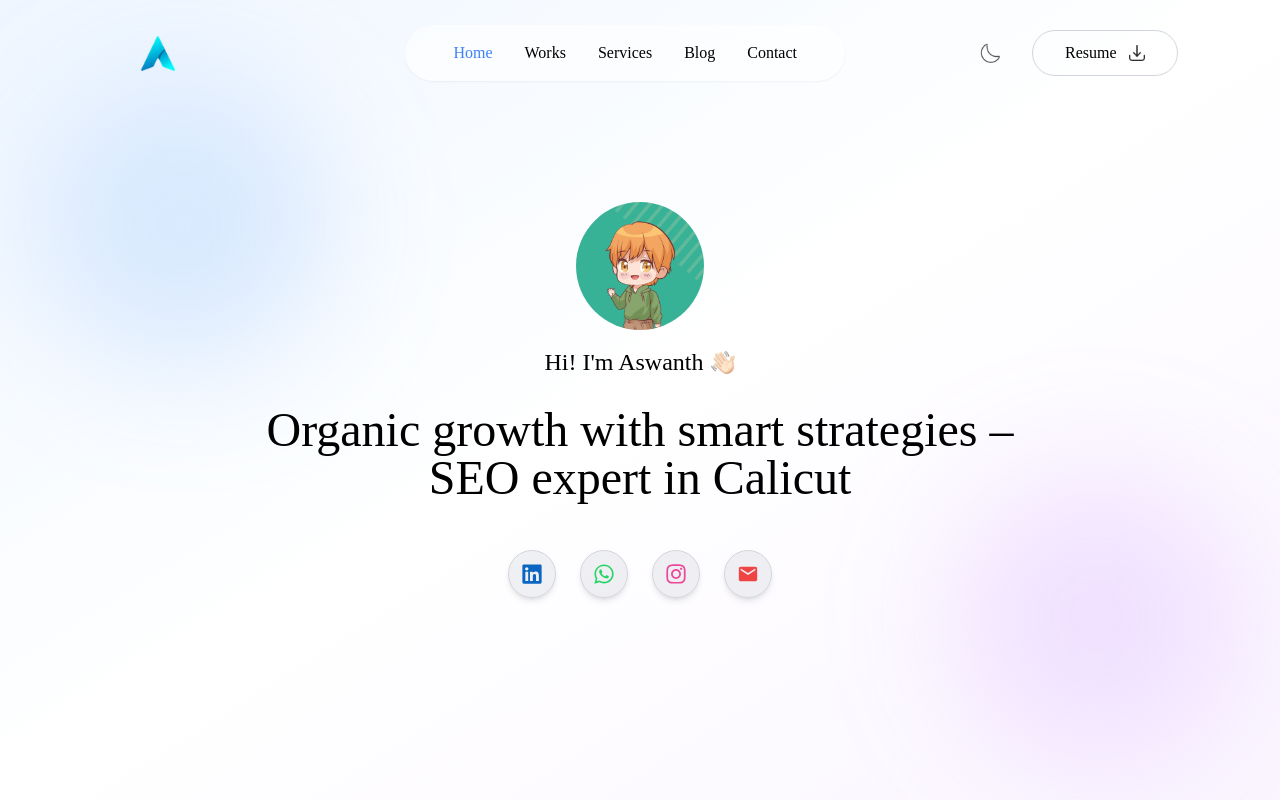
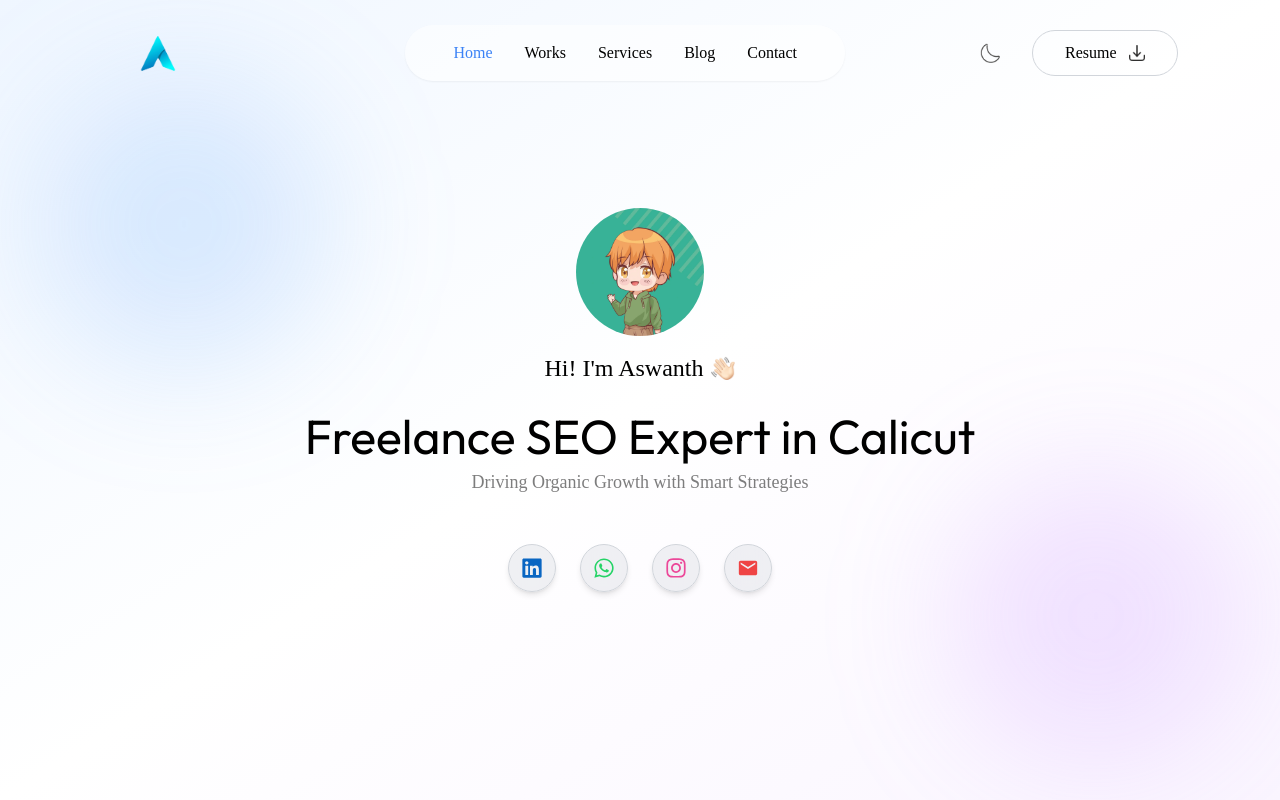
Before and after one commit to aswanth7356/aswanth-portfolio, a React (Vite) app: page / in a window 1280 px wide. Shown: the top 800 px of the page. Built offline with nearby package versions, Linux system fonts and the light colour scheme; a web font is replaced by a local one.

Commit message:
on page changes

```diff
--- a/index.html
+++ b/index.html
@@ -39,36 +39,47 @@
 {
   "@context": "https://schema.org",
   "@type": "Person",
+  "@id": "https://aswanth-portfolio-eta.vercel.app/#person",
   "name": "Aswanth P",
   "url": "https://aswanth-portfolio-eta.vercel.app/",
-  "jobTitle": "SEO Expert",
-  "description": "SEO expert in Calicut providing local SEO, technical SEO, on-page optimization, and link building services for businesses.",
   "image": "https://aswanth-portfolio-eta.vercel.app/portfolio-preview.png",
+  "jobTitle": "Freelance SEO Expert in Calicut",
+  "description": "Freelance SEO expert in Calicut helping businesses improve rankings, organic traffic, and online visibility through SEO.",
   "address": {
     "@type": "PostalAddress",
     "addressLocality": "Calicut",
     "addressRegion": "Kerala",
-    "addressCountry": "IN"
+    "addressCountry": "India"
   },
   "sameAs": [
     "https://www.linkedin.com/in/aswanth-clt",
     "https://github.com/aswanth7356"
+  ],
+  "knowsAbout": [
+    "SEO",
+    "Technical SEO",
+    "Local SEO",
+    "On-page SEO",
+    "Off-page SEO",
+    "Keyword Research",
+    "Content Optimization"
   ]
 }
 </script>
 
-    <!-- WebSite Schema -->
+  <!-- Website Schema -->
   <script type="application/ld+json">
 {
   "@context": "https://schema.org",
   "@type": "WebSite",
-  "name": "Aswanth Portfolio Website",
+  "@id": "https://aswanth-portfolio-eta.vercel.app/#website",
   "url": "https://aswanth-portfolio-eta.vercel.app/",
-  "potentialAction": {
-    "@type": "SearchAction",
-    "target": "https://aswanth-portfolio-eta.vercel.app/?s={search_term_string}",
-    "query-input": "required name=search_term_string"
-  }
+  "name": "Aswanth P Portfolio",
+  "description": "Portfolio of Aswanth P, freelance SEO expert in Calicut offering SEO services for businesses in Kerala.",
+  "publisher": {
+    "@id": "https://aswanth-portfolio-eta.vercel.app/#person"
+  },
+  "inLanguage": "en-IN"
 }
 </script>
 
--- a/src/App.jsx
+++ b/src/App.jsx
@@ -28,73 +28,51 @@ export default function App() {
             {/* ============== SEO Metadata ================ */}
 
             <Helmet>
-                {/* ===== Title & Description ===== */}
-                <title>SEO Expert in Calicut – Freelance SEO Specialist | Aswanth P</title>
+                {/* ===== Basic SEO ===== */}
+                <title>Best Freelance SEO Expert in Calicut | Aswanth P</title>
 
                 <meta
                     name="description"
-                    content="Looking for an SEO expert in Calicut? Aswanth P provides expert SEO services to boost rankings, increase traffic, and grow your online business."
+                    content="Looking for a freelance SEO expert in Calicut? I help businesses in Kozhikode and Kerala grow on Google with proven SEO strategies and traffic growth."
                 />
+
+                <meta
+                    name="keywords"
+                    content="freelance seo expert in calicut, freelance seo consultant calicut, seo specialist kozhikode, seo freelancer kerala, local seo expert calicut"
+                />
+
+                <meta name="author" content="Aswanth P" />
+                <meta name="robots" content="index, follow" />
                 <link rel="canonical" href="https://aswanth-portfolio-eta.vercel.app/" />
-                <meta name="robots" content="index, follow" />
 
                 {/* ===== Open Graph ===== */}
-                <meta property="og:title" content="SEO Expert in Calicut – Freelance SEO Specialist | Aswanth P" />
-                <meta property="og:description" content="Aswanth P is a professional SEO expert in Calicut helping businesses rank higher on Google with technical SEO, on-page SEO, and local SEO strategies." />
+                <meta property="og:title" content="Best Freelance SEO Expert in Calicut | Aswanth P" />
+                <meta
+                    property="og:description"
+                    content="Freelance SEO expert in Calicut helping businesses improve rankings, traffic, and online visibility with proven SEO services."
+                />
                 <meta property="og:image" content="https://aswanth-portfolio-eta.vercel.app/portfolio-preview.png" />
-                <meta property="og:image:alt" content="Aswanth P SEO Portfolio Preview" />
+                <meta property="og:image:alt" content="Aswanth P SEO Portfolio" />
                 <meta property="og:url" content="https://aswanth-portfolio-eta.vercel.app/" />
                 <meta property="og:type" content="website" />
                 <meta property="og:site_name" content="Aswanth Portfolio" />
                 <meta property="og:locale" content="en_IN" />
 
-                {/* ===== Twitter Card ===== */}
+                {/* ===== Twitter ===== */}
                 <meta name="twitter:card" content="summary_large_image" />
-                <meta name="twitter:title" content="SEO Expert in Calicut – Freelance SEO Specialist | Aswanth P" />
-                <meta name="twitter:description" content="Expert freelance SEO services in Calicut by Aswanth P. Improve Google rankings, boost traffic, and grow your business with proven SEO strategies." />
+                <meta name="twitter:title" content="Best Freelance SEO Expert in Calicut | Aswanth P" />
+                <meta
+                    name="twitter:description"
+                    content="Hire a freelance SEO expert in Calicut to improve rankings, increase traffic, and grow your business online."
+                />
                 <meta name="twitter:image" content="https://aswanth-portfolio-eta.vercel.app/portfolio-preview.png" />
 
-                {/* ===== Website Schema ===== */}
-                <script type="application/ld+json">
-                    {`
-    {
-      "@context": "https://schema.org",
-      "@type": "WebSite",
-      "name": "Aswanth Portfolio Website",
-      "url": "https://aswanth-portfolio-eta.vercel.app/",
-      "potentialAction": {
-        "@type": "SearchAction",
-        "target": "https://aswanth-portfolio-eta.vercel.app/?s={search_term_string}",
-        "query-input": "required name=search_term_string"
-      }
-    }
-    `}
-                </script>
-
-                {/* ===== Person Schema ===== */}
-                <script type="application/ld+json">
-                    {`
-    {
-      "@context": "https://schema.org",
-      "@type": "Person",
-      "name": "Aswanth P",
-      "url": "https://aswanth-portfolio-eta.vercel.app/",
-      "jobTitle": "SEO Expert",
-      "description": "SEO expert in Calicut providing local SEO, technical SEO, on-page optimization, and link building services for businesses.",
-      "image": "https://aswanth-portfolio-eta.vercel.app/portfolio-preview.png",
-      "address": {
-        "@type": "PostalAddress",
-        "addressLocality": "Calicut",
-        "addressRegion": "Kerala",
-        "addressCountry": "India"
-      },
-      "sameAs": [
-        "https://www.linkedin.com/in/aswanth-clt",
-        "https://github.com/aswanth7356"
-      ]
-    }
-    `}
-                </script>
+                {/* ===== Extra SEO ===== */}
+                <meta name="language" content="English" />
+                <meta name="geo.region" content="IN-KL" />
+                <meta name="geo.placename" content="Calicut, Kerala" />
+                <meta name="geo.position" content="11.2588;75.7804" />
+                <meta name="ICBM" content="11.2588, 75.7804" />
             </Helmet>
 
 
--- a/src/components/About.jsx
+++ b/src/components/About.jsx
@@ -81,7 +81,7 @@ export default function About() {
                             data-aos-delay="100"
                         >
                             <span className="font-semibold text-gray-800 dark:text-white">
-                                SEO Expert in Calicut, Kerala
+                                Freelance SEO Expert in Calicut, Kerala
                             </span><br /><br />
 
                             I’m Aswanth, working as an <span className="">SEO Executive at Viral Mafia Agency</span> in Calicut.
--- a/src/components/Header.jsx
+++ b/src/components/Header.jsx
@@ -30,12 +30,15 @@ export default function Header() {
                 </h3>
 
                 <h1
-                    className="text-2xl sm:text-4xl lg:text-5xl font-Ovo"
+                    className="text-2xl sm:text-4xl lg:text-5xl font-Poppins"
                     data-aos="fade-up"
                     data-aos-delay="400"
                     data-aos-duration="900"
                 >
-                    Organic growth with smart strategies – SEO expert in Calicut
+                    Freelance SEO Expert in Calicut {' '}
+                    <span className="text-sm sm:text-base lg:text-lg block mt-2 font-medium animate-pulse font-Ovo">
+                        Driving Organic Growth with Smart Strategies
+                    </span>
                 </h1>
 
                 {/* Premium Social Icons */}
--- a/src/components/Testimonial.jsx
+++ b/src/components/Testimonial.jsx
@@ -29,7 +29,8 @@ function WhyChooseMe() {
                 {/* Left Side */}
                 <div data-aos="fade-right" data-aos-delay="200">
                     <h2 className="text-4xl font-Ovo font-bold mb-5 leading-snug">
-                        Why Choose Me ?
+                        Why Hire a Freelance SEO Expert
+                        in Calicut?
                     </h2>
 
                     <p className="text-gray-600 dark:text-gray-400 mb-8 text-lg leading-relaxed">
```
Lines whose indentation alone changed are shown as unchanged.
